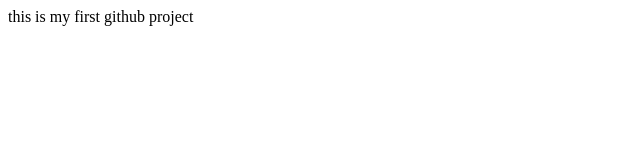
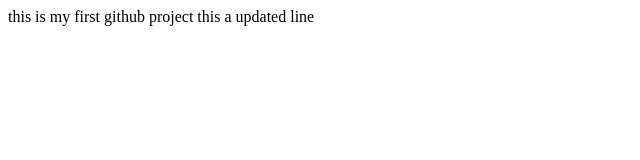
Before and after one commit to saiteja70136/github-demo, a plain HTML site: page index.html in a window 1280 px wide. Shown: the whole page, without its empty margins (0-640 px from the left). Drawn offline with Linux system fonts and the light colour scheme.

Commit message:
updated line in file

```diff
--- a/index.html
+++ b/index.html
@@ -7,5 +7,6 @@
 </head>
 <body>
     this is my first github project
+    this a updated line
 </body>
 </html>
```
